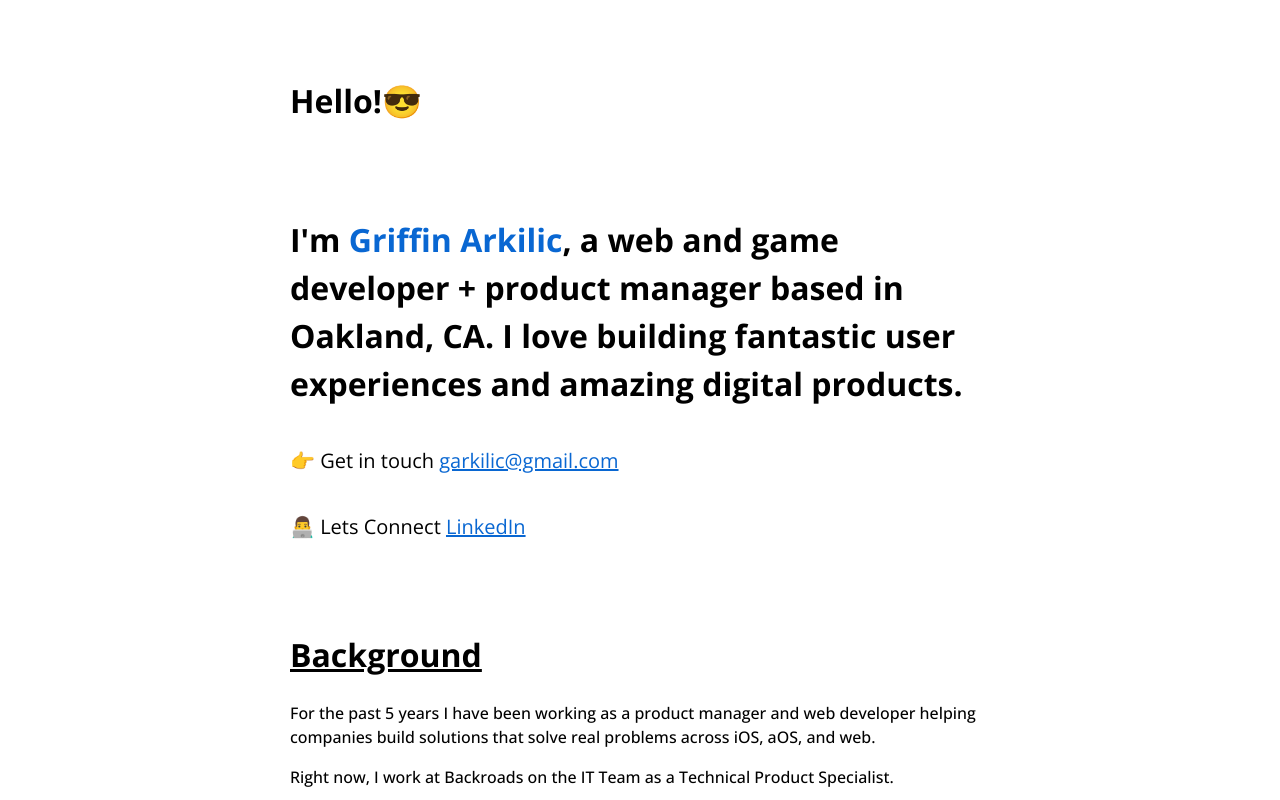
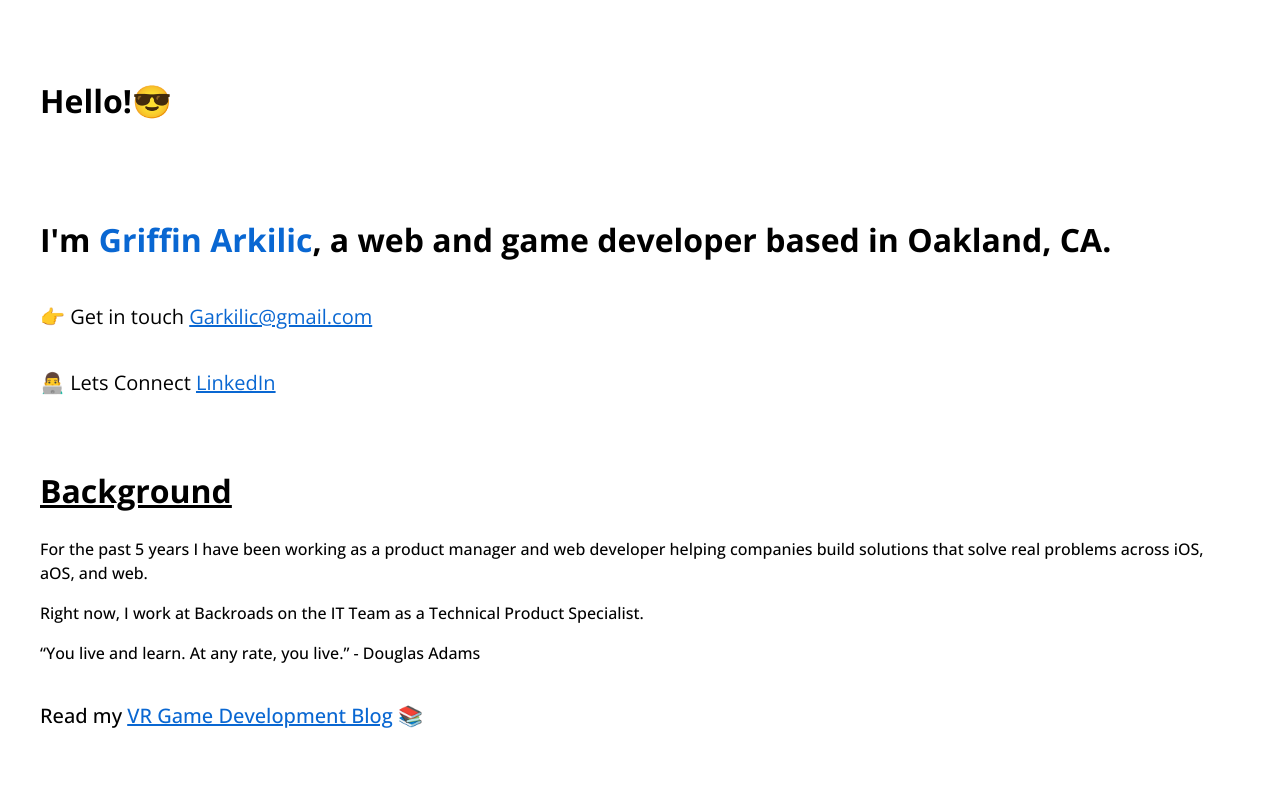
Before and after one commit to garkilic/personal-site-react, a React (Create React App) app: page / in a window 1280 px wide. Shown: the top 800 px of the page. Built offline with nearby package versions, Linux system fonts and the light colour scheme.

Commit message:
Minor QoL changes

```diff
--- a/src/components/Main.js
+++ b/src/components/Main.js
@@ -6,11 +6,9 @@ export default function Main() {
 		<div className="section-container">
 			<h1 className="main--message">
 				{" "}
-				I'm <span className="highlight">Griffin Arkilic</span>, a web and game developer +
-				product manager based in Oakland, CA. I love building fantastic user
-				experiences and amazing digital products.
+				I'm <span className="highlight">Griffin Arkilic</span>, a web and game
+				developer based in Oakland, CA.
 			</h1>
-
 
 			<p className="main--contact">
 				👉 Get in touch{" "}
@@ -19,7 +17,7 @@ export default function Main() {
 					target="_blank"
 					rel="noopener noreferrer"
 				>
-					<span>garkilic@gmail.com</span>
+					<span>Garkilic@gmail.com</span>
 				</a>{" "}
 			</p>
 			<p className="main--contact">
--- a/src/style.css
+++ b/src/style.css
@@ -32,14 +32,14 @@ a {
 /* Container */
 
 .section-container {
-	max-width: 700px;
+	max-width: fit-content;
 	text-align: left;
-	padding: 3rem 4rem;
+	padding: 3rem 2rem;
+	width: 100%;
 }
 
 @media (min-width: 675px) {
 	.section-container {
-		margin: 0 auto;
 		width: 100%;
 	}
 }
@@ -60,6 +60,7 @@ a {
 .main--contact {
 	padding-top: 1rem;
 	padding-bottom: 0;
+	margin-bottom: 0;
 	font-size: var(--fs-medium);
 }
 
```
